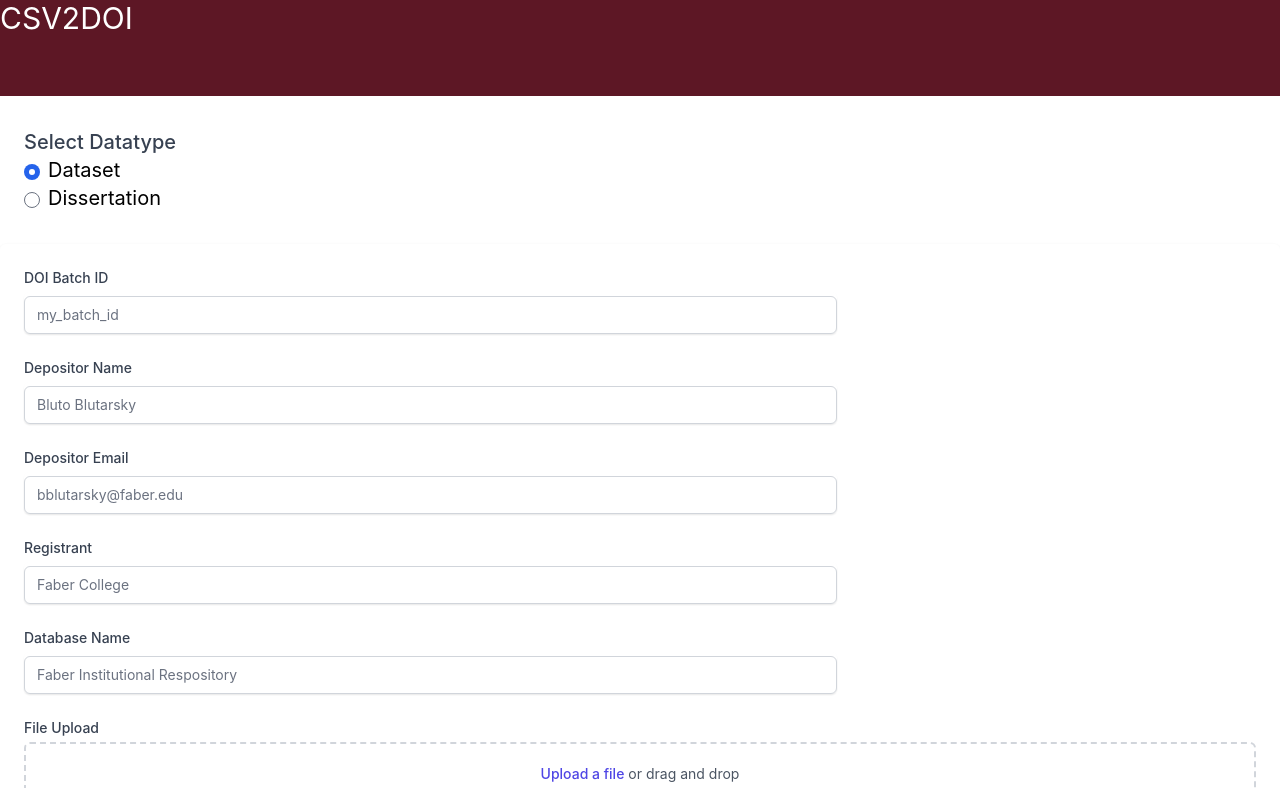
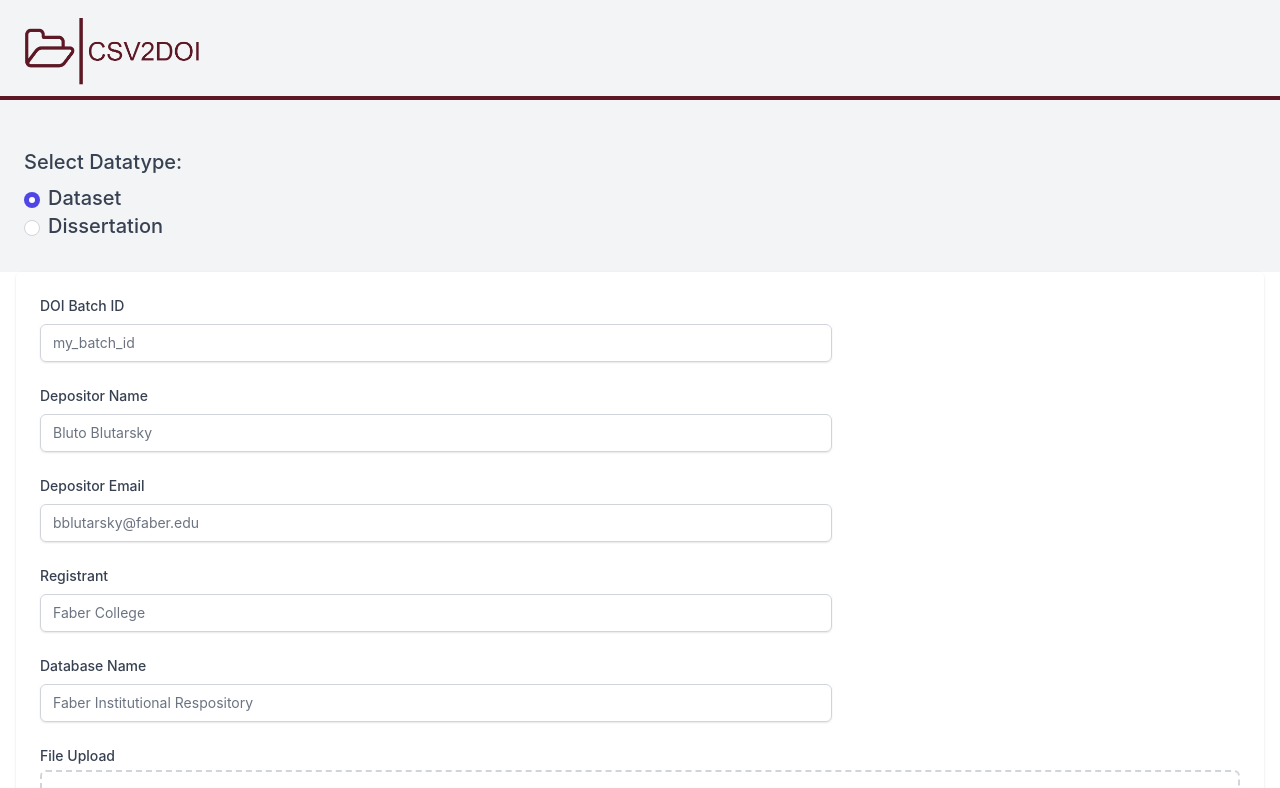
Before and after one commit to mackhack321/csv2doi, a React (Create React App) app: page / in a window 1280 px wide. Shown: the top 788 px of the page. Built offline with nearby package versions, Linux system fonts and the light colour scheme.

Commit message:
add logo, create card

```diff
--- a/src/App.js
+++ b/src/App.js
@@ -3,10 +3,12 @@ import Radio from "./components/Radio";
 
 function App() {
   return (
-    <div className="flex">
-      <div className="mx-auto">
+    <div className="flex bg-gray-100">
+      <div className="">
         <Navbar />
-        <Radio />
+        <div className="">
+          <Radio />
+        </div>
       </div>
     </div>
   );
--- a/src/components/Dataset.js
+++ b/src/components/Dataset.js
@@ -57,7 +57,7 @@ export default function Dataset() {
   return (
     <div className="App">
       <div>
-        <div className="bg-white w-screen">
+        <div className="bg-white w-screen px-4 bg-gray-100">
           <div className="mt-5 md:mt-0 md:col-span-2">
             <form onSubmit={handleSubmit}>
               <div className="shadow sm:rounded-md sm:overflow-hidden">
@@ -171,7 +171,7 @@ export default function Dataset() {
                     </div>
                   </div>
                 </div>
-                <div className="px-4 py-3 bg-gray-50 text-right sm:px-6">
+                <div className="px-4 py-3 bg-white text-right sm:px-6">
                   <button
                     type="submit"
                     className="inline-flex justify-center py-2 px-4 border border-transparent shadow-sm text-sm font-medium rounded-md text-white bg-indigo-600 hover:bg-indigo-700 focus:outline-none focus:ring-2 focus:ring-offset-2 focus:ring-indigo-500"
--- a/src/components/Dissertation.js
+++ b/src/components/Dissertation.js
@@ -55,7 +55,7 @@ export default function Dissertation() {
   return (
     <div className="App">
       <div>
-        <div className="bg-white w-screen">
+        <div className="bg-gray-100 w-screen px-4">
           <div className="mt-5 md:mt-0 md:col-span-2">
             <form onSubmit={handleSubmit}>
               <div className="shadow sm:rounded-md sm:overflow-hidden">
@@ -153,7 +153,7 @@ export default function Dissertation() {
                     </div>
                   </div>
                 </div>
-                <div className="px-4 py-3 bg-gray-50 text-right sm:px-6">
+                <div className="px-4 py-3 bg-white text-right sm:px-6">
                   <button
                     type="submit"
                     className="inline-flex justify-center py-2 px-4 border border-transparent shadow-sm text-sm font-medium rounded-md text-white bg-indigo-600 hover:bg-indigo-700 focus:outline-none focus:ring-2 focus:ring-offset-2 focus:ring-indigo-500"
--- a/src/components/Navbar.js
+++ b/src/components/Navbar.js
@@ -1,9 +1,12 @@
 import React from "react";
+// import logo from "./horz_maroon.svg";
+import logo from "./csv2doi.png";
 
 export default function Navbar() {
   return (
-    <div className="bg-maroon h-24 text-white">
-      <h1 className="my-auto absolute text-3xl">CSV2DOI</h1>
+    <div>
+      <img src={logo} alt="logo" className="h-24" />
+      <div className="bg-maroon h-1"></div>
     </div>
   );
 }
--- a/src/components/Radio.js
+++ b/src/components/Radio.js
@@ -5,14 +5,16 @@ import Dissertation from "./Dissertation";
 export default function Radio() {
   const [radio, setRadio] = useState("dataset");
   return (
-    <div className="">
-      <form className="flex flex-col py-8 px-6 text-xl">
-        <label className="block font-medium text-gray-700">
-          Select Datatype
+    <div className="py-4 rounded-md">
+      <form className="flex flex-col py-8 px-6 text-xl ">
+        <label className="block font-medium text-gray-700 pb-2">
+          Select Datatype:
         </label>
-        <div className="justify-center">
+
+        <div className="justify-center ">
           {/* <h1>Radio value is : {radio}</h1> */}
           <input
+            className="focus:ring-indigo-500 h-4 w-4 text-indigo-600 border-gray-300"
             type="radio"
             checked={radio === "dataset"}
             value="dataset"
@@ -20,9 +22,10 @@ export default function Radio() {
               setRadio(e.target.value);
             }}
           />
-          <label className="pl-2">Dataset</label>
+          <label className="pl-2 font-medium text-gray-700">Dataset</label>
           <br />
           <input
+            className="focus:ring-indigo-500 h-4 w-4 text-indigo-600 border-gray-300"
             type="radio"
             checked={radio === "dissertation"}
             value="dissertation"
@@ -30,7 +33,7 @@ export default function Radio() {
               setRadio(e.target.value);
             }}
           />
-          <label className="pl-2">Dissertation</label>
+          <label className="pl-2 font-medium text-gray-700">Dissertation</label>
         </div>
       </form>
       {radio === "dataset" && <Dataset />}
--- a/tailwind.config.js
+++ b/tailwind.config.js
@@ -4,6 +4,7 @@ module.exports = {
     extend: {
       colors: {
         maroon: "#5D1725",
+        msublue: "#007FA3",
       },
     },
   },
```
Also changed, not shown: src/components/csv2doi.png (added), src/components/horz_maroon.svg (added).
